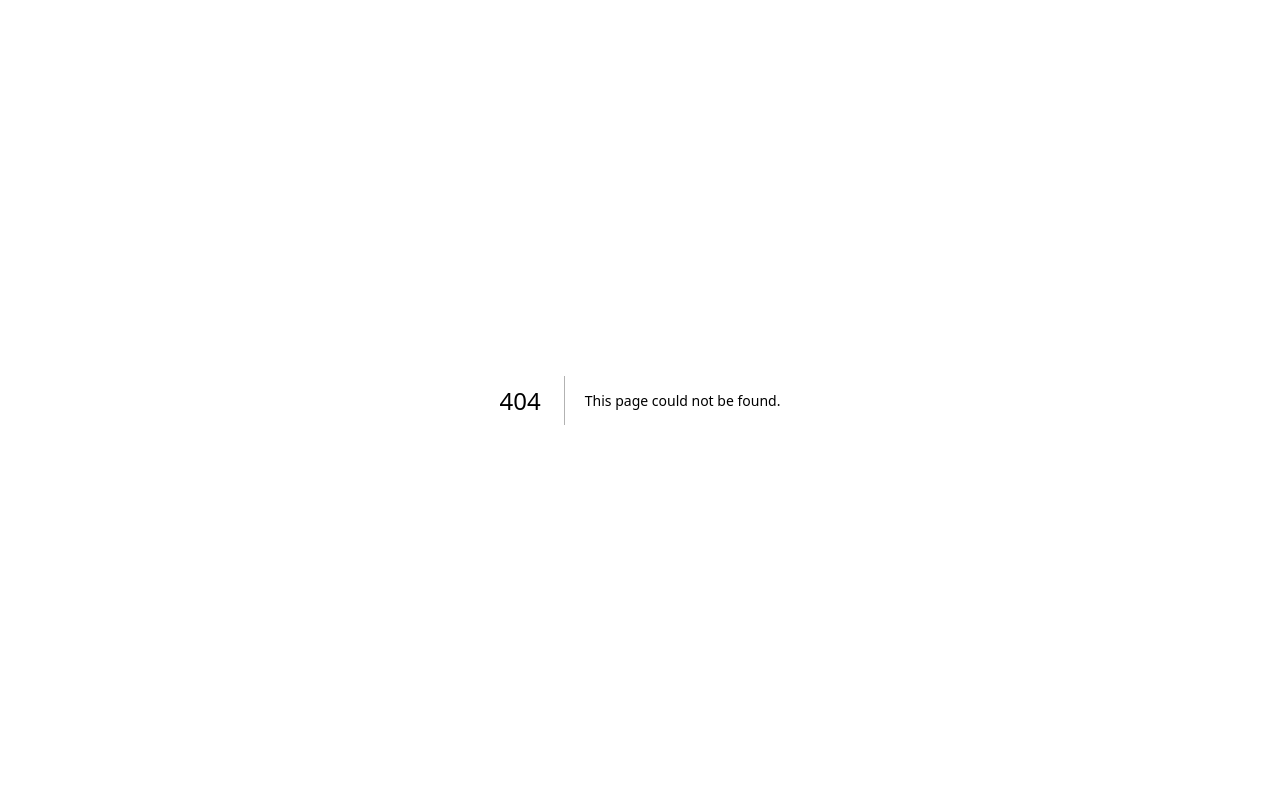
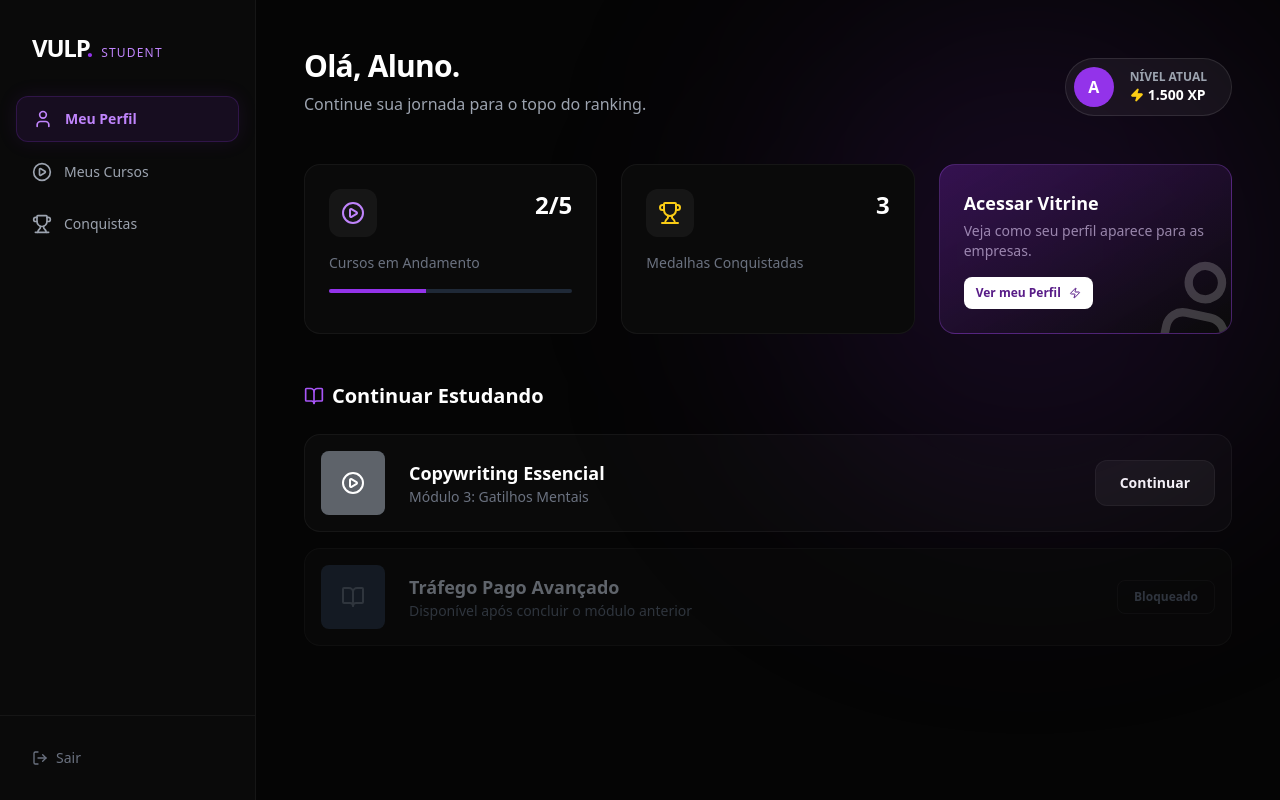
Before and after one commit to paulofer00/vulp-platform, a Next.js app: page /aluno/dashboard in a window 1280 px wide. Before the commit this address had no page. Built offline with nearby package versions, Linux system fonts and the light colour scheme; grey boxes are pictures that could not be loaded.

Commit message:
Versão 2.0 - Portais Aluno e Empresa Prontos

```diff
--- /dev/null
+++ b/app/aluno/dashboard/page.tsx
@@ -0,0 +1,145 @@
+import { supabase } from "@/lib/supabase";
+import { BookOpen, LogOut, PlayCircle, Trophy, User, Zap } from "lucide-react";
+import Link from "next/link";
+import { redirect } from "next/navigation";
+
+export default async function StudentDashboard() {
+  // Em um app real, aqui pegamos o ID do usuário logado para carregar os dados dele.
+  // Por enquanto, vamos simular que somos o aluno top 1 para visualizar o design.
+
+  return (
+    <div className="min-h-screen bg-[#050505] text-white font-sans flex">
+
+      {/* --- SIDEBAR (Dark Mode) --- */}
+      <aside className="fixed left-0 top-0 h-full w-64 bg-[#0A0A0A] border-r border-white/5 flex flex-col z-20">
+        <div className="p-8">
+            <div className="font-bold text-2xl tracking-tighter text-white">
+                VULP<span className="text-purple-600">.</span> <span className="text-xs text-purple-400 font-normal uppercase tracking-widest ml-1">Student</span>
+            </div>
+        </div>
+
+        <nav className="flex-1 px-4 space-y-2">
+          <a href="#" className="flex items-center gap-3 px-4 py-3 bg-purple-600/10 text-purple-400 border border-purple-600/20 rounded-xl font-bold text-sm transition-colors shadow-[0_0_20px_rgba(147,51,234,0.1)]">
+            <User size={20} /> Meu Perfil
+          </a>
+          <a href="#" className="flex items-center gap-3 px-4 py-3 text-gray-400 hover:bg-white/5 hover:text-white rounded-xl font-medium text-sm transition-colors">
+            <PlayCircle size={20} /> Meus Cursos
+          </a>
+          <a href="#" className="flex items-center gap-3 px-4 py-3 text-gray-400 hover:bg-white/5 hover:text-white rounded-xl font-medium text-sm transition-colors">
+            <Trophy size={20} /> Conquistas
+          </a>
+        </nav>
+
+        <div className="p-8 border-t border-white/5">
+            <Link href="/" className="flex items-center gap-2 text-gray-500 hover:text-red-400 text-sm font-medium transition-colors">
+                <LogOut size={16} /> Sair
+            </Link>
+        </div>
+      </aside>
+
+      {/* --- CONTEÚDO PRINCIPAL --- */}
+      <main className="flex-1 ml-64 p-8 md:p-12 relative overflow-hidden">
+
+        {/* Glow de Fundo */}
+        <div className="absolute top-0 right-0 w-[500px] h-[500px] bg-purple-900/20 blur-[120px] rounded-full pointer-events-none" />
+
+        {/* Header */}
+        <header className="flex justify-between items-end mb-12 relative z-10">
+            <div>
+                <h1 className="text-3xl font-bold tracking-tight mb-2">Olá, Aluno.</h1>
+                <p className="text-gray-400">Continue sua jornada para o topo do ranking.</p>
+            </div>
+
+            {/* Status Card */}
+            <div className="flex items-center gap-4 bg-white/5 border border-white/10 p-2 pr-6 rounded-full">
+                <div className="w-10 h-10 rounded-full bg-purple-600 flex items-center justify-center font-bold">
+                    A
+                </div>
+                <div>
+                    <p className="text-xs text-gray-400 uppercase font-bold">Nível Atual</p>
+                    <p className="text-sm font-bold text-white flex items-center gap-1">
+                        <Zap size={14} className="text-yellow-400 fill-yellow-400" /> 1.500 XP
+                    </p>
+                </div>
+            </div>
+        </header>
+
+        {/* Cards de Progresso */}
+        <div className="grid grid-cols-1 md:grid-cols-3 gap-6 mb-12 relative z-10">
+            <div className="bg-[#0A0A0A] p-6 rounded-2xl border border-white/5 hover:border-purple-500/30 transition-all group">
+                <div className="flex justify-between items-start mb-4">
+                    <div className="p-3 bg-white/5 rounded-xl text-purple-400 group-hover:bg-purple-600 group-hover:text-white transition-colors">
+                        <PlayCircle size={24} />
+                    </div>
+                    <span className="text-2xl font-bold text-white">2/5</span>
+                </div>
+                <p className="text-sm font-medium text-gray-500">Cursos em Andamento</p>
+                <div className="w-full h-1 bg-gray-800 rounded-full mt-4 overflow-hidden">
+                    <div className="h-full bg-purple-600 w-[40%]"></div>
+                </div>
+            </div>
+
+            <div className="bg-[#0A0A0A] p-6 rounded-2xl border border-white/5 hover:border-purple-500/30 transition-all group">
+                <div className="flex justify-between items-start mb-4">
+                    <div className="p-3 bg-white/5 rounded-xl text-yellow-400 group-hover:bg-yellow-500 group-hover:text-black transition-colors">
+                        <Trophy size={24} />
+                    </div>
+                    <span className="text-2xl font-bold text-white">3</span>
+                </div>
+                <p className="text-sm font-medium text-gray-500">Medalhas Conquistadas</p>
+            </div>
+
+            <div className="bg-gradient-to-br from-purple-900/50 to-[#0A0A0A] p-6 rounded-2xl border border-purple-500/30 relative overflow-hidden group cursor-pointer hover:scale-[1.02] transition-transform">
+                <div className="relative z-10">
+                    <h3 className="font-bold text-lg mb-1">Acessar Vitrine</h3>
+                    <p className="text-sm text-purple-200/60 mb-4">Veja como seu perfil aparece para as empresas.</p>
+                    <Link href="/vitrine" className="inline-flex items-center gap-2 text-xs font-bold bg-white text-purple-900 px-3 py-2 rounded-lg">
+                        Ver meu Perfil <Zap size={12}/>
+                    </Link>
+                </div>
+                <div className="absolute right-[-20px] bottom-[-20px] opacity-20 rotate-12 group-hover:rotate-0 transition-transform duration-500">
+                    <User size={100} />
+                </div>
+            </div>
+        </div>
+
+        {/* Lista de Cursos (Timeline) */}
+        <h2 className="text-xl font-bold mb-6 flex items-center gap-2">
+            <BookOpen size={20} className="text-purple-500" /> Continuar Estudando
+        </h2>
+
+        <div className="space-y-4">
+            {/* Curso 1 */}
+            <div className="flex items-center gap-6 p-4 rounded-2xl bg-[#0A0A0A] border border-white/5 hover:border-white/10 transition-colors">
+                <div className="w-16 h-16 rounded-lg bg-gray-800 flex items-center justify-center relative overflow-hidden group">
+                    <img src="https://images.unsplash.com/photo-1552664730-d307ca884978?q=80&w=200&auto=format&fit=crop" className="absolute inset-0 w-full h-full object-cover opacity-50 group-hover:opacity-100 transition-opacity" alt="" />
+                    <PlayCircle className="relative z-10 text-white" />
+                </div>
+                <div className="flex-1">
+                    <h3 className="font-bold text-lg">Copywriting Essencial</h3>
+                    <p className="text-sm text-gray-500">Módulo 3: Gatilhos Mentais</p>
+                </div>
+                <button className="px-6 py-3 bg-white/5 hover:bg-purple-600 hover:text-white rounded-xl font-bold text-sm transition-all border border-white/5">
+                    Continuar
+                </button>
+            </div>
+
+            {/* Curso 2 */}
+            <div className="flex items-center gap-6 p-4 rounded-2xl bg-[#0A0A0A] border border-white/5 hover:border-white/10 transition-colors opacity-60">
+                <div className="w-16 h-16 rounded-lg bg-gray-800 flex items-center justify-center">
+                    <BookOpen className="text-gray-600" />
+                </div>
+                <div className="flex-1">
+                    <h3 className="font-bold text-lg text-gray-400">Tráfego Pago Avançado</h3>
+                    <p className="text-sm text-gray-600">Disponível após concluir o módulo anterior</p>
+                </div>
+                <div className="px-4 py-2 text-xs font-bold text-gray-600 border border-white/5 rounded-lg">
+                    Bloqueado
+                </div>
+            </div>
+        </div>
+
+      </main>
+    </div>
+  );
+}
--- a/app/empresa/dashboard/page.tsx
+++ b/app/empresa/dashboard/page.tsx
@@ -3,12 +3,18 @@ import { Briefcase, LayoutDashboard, LogOut, Plus, Search, Trophy, Users } from
 import Link from "next/link";
 
 export default async function CompanyDashboard() {
-  // Nota: Aqui futuramente faremos o fetch real dos alunos
+  // 1. BUSCAR DADOS REAIS DO BANCO
+  // Trazemos os alunos ordenados por Pontos (XP) para destacar os melhores
+  const { data: students } = await supabase
+    .from("students")
+    .select("*")
+    .order('points', { ascending: false })
+    .limit(6); // Traz apenas os top 6 para o resumo inicial
 
   return (
     <div className="min-h-screen bg-slate-50 text-slate-900 font-sans flex">
 
-      {/* --- SIDEBAR (Branca com detalhes Roxos) --- */}
+      {/* --- SIDEBAR --- */}
       <aside className="fixed left-0 top-0 h-full w-64 bg-white border-r border-slate-200 flex flex-col z-20">
         <div className="p-8">
             <div className="font-bold text-2xl tracking-tighter text-slate-900">
@@ -52,9 +58,9 @@ export default async function CompanyDashboard() {
         {/* Cards de Métricas */}
         <div className="grid grid-cols-1 md:grid-cols-3 gap-6 mb-12">
             {[
-                { label: "Vagas Abertas", value: "03", icon: <Briefcase size={24} className="text-purple-600"/> },
-                { label: "Candidatos", value: "12", icon: <Users size={24} className="text-purple-600"/> },
-                { label: "Talentos Salvos", value: "05", icon: <Trophy size={24} className="text-purple-600"/> },
+                { label: "Vagas Abertas", value: "0", icon: <Briefcase size={24} className="text-purple-600"/> },
+                { label: "Candidatos", value: "0", icon: <Users size={24} className="text-purple-600"/> },
+                { label: "Talentos na Base", value: students?.length || 0, icon: <Trophy size={24} className="text-purple-600"/> },
             ].map((stat, i) => (
                 <div key={i} className="bg-white p-6 rounded-2xl border border-slate-200 shadow-sm hover:shadow-md transition-shadow">
                     <div className="flex justify-between items-start mb-4">
@@ -81,44 +87,54 @@ export default async function CompanyDashboard() {
             </button>
         </div>
 
-        {/* Lista de Talentos (Exemplo Visual) */}
+        {/* Lista de Talentos Reais */}
         <div className="flex items-center justify-between mb-6">
             <h2 className="text-xl font-bold text-slate-900">Talentos em Destaque</h2>
             <Link href="/vitrine" className="text-sm font-bold text-purple-600 hover:text-purple-700">Ver todos</Link>
         </div>
 
         <div className="grid grid-cols-1 md:grid-cols-3 gap-6">
-            {/* Card Exemplo - Light Mode */}
-            {[1, 2, 3].map((item) => (
-                <div key={item} className="bg-white p-6 rounded-2xl border border-slate-200 hover:border-purple-200 hover:shadow-xl hover:shadow-purple-100/50 transition-all cursor-pointer group">
+            {students && students.length > 0 ? (
+              students.map((student) => (
+                <Link key={student.id} href={`/talento/${student.id}`}>
+                    <div className="h-full bg-white p-6 rounded-2xl border border-slate-200 hover:border-purple-200 hover:shadow-xl hover:shadow-purple-100/50 transition-all cursor-pointer group flex flex-col">
                         <div className="flex items-center gap-4 mb-4">
-                        <div className="w-14 h-14 rounded-full bg-slate-100 overflow-hidden flex items-center justify-center text-slate-400 font-bold text-xl">
-                           {item === 1 ? 'A' : item === 2 ? 'C' : 'B'}
+                            <div className="w-14 h-14 rounded-full bg-slate-100 overflow-hidden flex items-center justify-center text-purple-600 font-bold text-xl border-2 border-slate-100 group-hover:border-purple-100">
+                                {student.avatar_url ? (
+                                    <img src={student.avatar_url} alt={student.full_name} className="w-full h-full object-cover" />
+                                ) : (
+                                    student.full_name.charAt(0)
+                                )}
                             </div>
                             <div>
-                            <h3 className="font-bold text-lg text-slate-900 group-hover:text-purple-600 transition-colors">
-                                {item === 1 ? 'Ana Silva' : item === 2 ? 'Carlos Souza' : 'Beatriz Lima'}
+                                <h3 className="font-bold text-lg text-slate-900 group-hover:text-purple-600 transition-colors line-clamp-1">
+                                    {student.full_name}
                                 </h3>
-                            <p className="text-sm text-slate-500 font-medium">
-                                {item === 1 ? 'Gestora de Tráfego' : item === 2 ? 'Copywriter' : 'Designer'}
+                                <p className="text-sm text-slate-500 font-medium line-clamp-1">
+                                    Talento VULP
                                 </p>
                             </div>
                         </div>
 
                         <div className="flex flex-wrap gap-2 mb-6">
-                        <span className="px-3 py-1 bg-purple-50 text-purple-700 text-xs font-bold rounded-full border border-purple-100">
-                            {item === 1 ? '1500 XP' : '800 XP'}
-                        </span>
-                        <span className="px-3 py-1 bg-slate-100 text-slate-600 text-xs font-bold rounded-full border border-slate-200">
-                            Disponível
+                            <span className="px-3 py-1 bg-purple-50 text-purple-700 text-xs font-bold rounded-full border border-purple-100 flex items-center gap-1">
+                                <Trophy size={12} /> {student.points} XP
                             </span>
                         </div>
 
+                        <div className="mt-auto">
                             <button className="w-full py-3 rounded-xl border-2 border-slate-100 text-slate-600 font-bold text-sm group-hover:border-purple-600 group-hover:bg-purple-600 group-hover:text-white transition-all">
-                        Ver Perfil
+                                Ver Perfil Completo
                             </button>
                         </div>
-            ))}
+                    </div>
+                </Link>
+              ))
+            ) : (
+                <div className="col-span-3 text-center py-12 bg-white rounded-2xl border border-dashed border-slate-300">
+                    <p className="text-slate-500">Nenhum talento encontrado no banco de dados.</p>
+                </div>
+            )}
         </div>
 
       </main>
```
Lines whose indentation alone changed are shown as unchanged.
